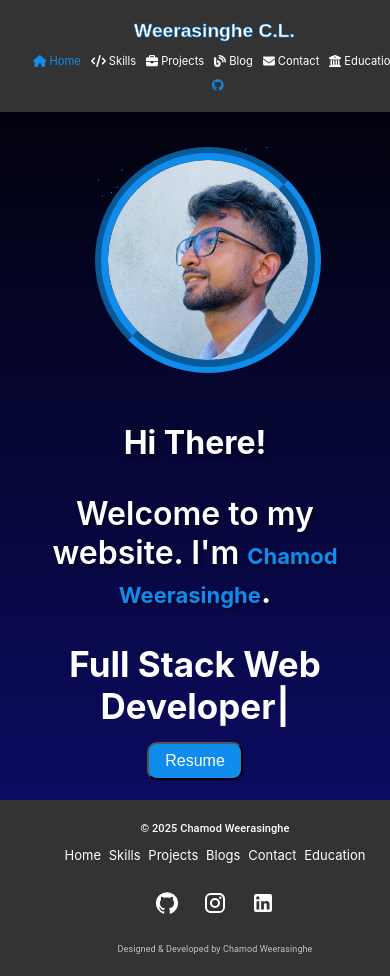
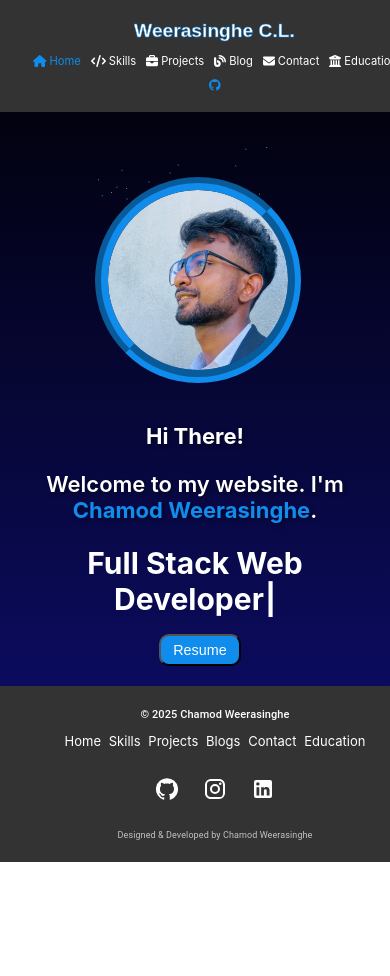
Before and after one commit to chamodlw/portfolio_chamod, a React (Create React App) app: page / in a window 390 px wide. Shown: the top 976 px of the page. After the commit the page ends 862 px from the top, so only its background shows below. Built offline with nearby package versions, Linux system fonts and the light colour scheme.

Commit message:
responsive improve in home

```diff
--- a/src/Header.js
+++ b/src/Header.js
@@ -11,6 +11,8 @@ const Header = () => {
   const GitHub = () => {
     window.open('https://github.com/chamodlw', '_blank');
   }
+  // Get the current screen width
+  const screenWidth = window.innerWidth;
 
   return (
     <nav className={`navbar`}>
@@ -50,7 +52,7 @@ const Header = () => {
           Education
         </NavLink>
         <NavLink className="nav-link" onClick={GitHub}>
-          <FontAwesomeIcon icon={faGithub} style={{ marginLeft: '15px', marginRight: '10px' , fontSize: '130%'}} />
+          <FontAwesomeIcon icon={faGithub} style={{ marginLeft: '10px', marginRight: screenWidth*0.025 , fontSize: '130%'}} />
         </NavLink>
       </div>
     </nav>
--- a/src/css/Home.css
+++ b/src/css/Home.css
@@ -12,7 +12,7 @@ body {
 }
 
 .Home-profile-pic {
-    margin-top: 25%;
+    margin-top: 20%;
     margin-left: 18%;
     float: right;
     width: 100px;
@@ -109,7 +109,9 @@ body {
     }
 
     .Home-header p {
-        font-size: 32px !important;
+        margin-left: 2%;
+        margin-right: 2%;
+        font-size: 22px !important;
     }
 
     .myname {
@@ -117,9 +119,15 @@ body {
     }
 
     .b1 {
-        font-size: 1rem;
-        padding: 8px 16px;
+        font-size: 0.9rem;
+        padding: 6px 12px;
         margin-top: 15px;
+        margin-top: 5%;
+    }
+
+    .resume {
+        margin-left: 10px;
+        text-align: center;
     }
 }
 
@@ -132,7 +140,12 @@ body {
 
 @media (max-width: 768px) {
     .profile-image {
-        width: 200px;
-        height: 200px;
+        width: 180px;
+        height: 180px;
+    }
+    .Home-profile-pic img {
+        margin-top: 15%;
+        width: 180px !important;
+        height: 180px !important;
     }
 }
--- a/src/css/mysides.css
+++ b/src/css/mysides.css
@@ -6,6 +6,6 @@
 
 @media (max-width: 768px) {
     .Mysides {
-        font-size: 35px;
+        font-size: 30px;
     }
 }
```
